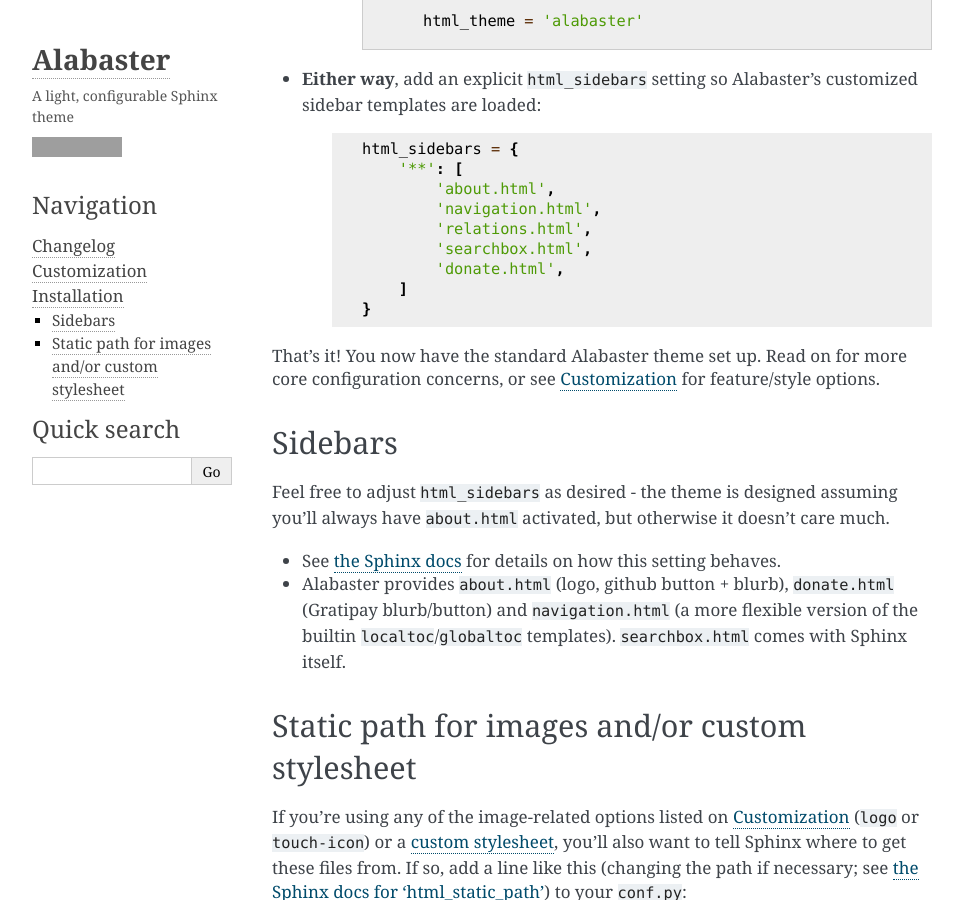
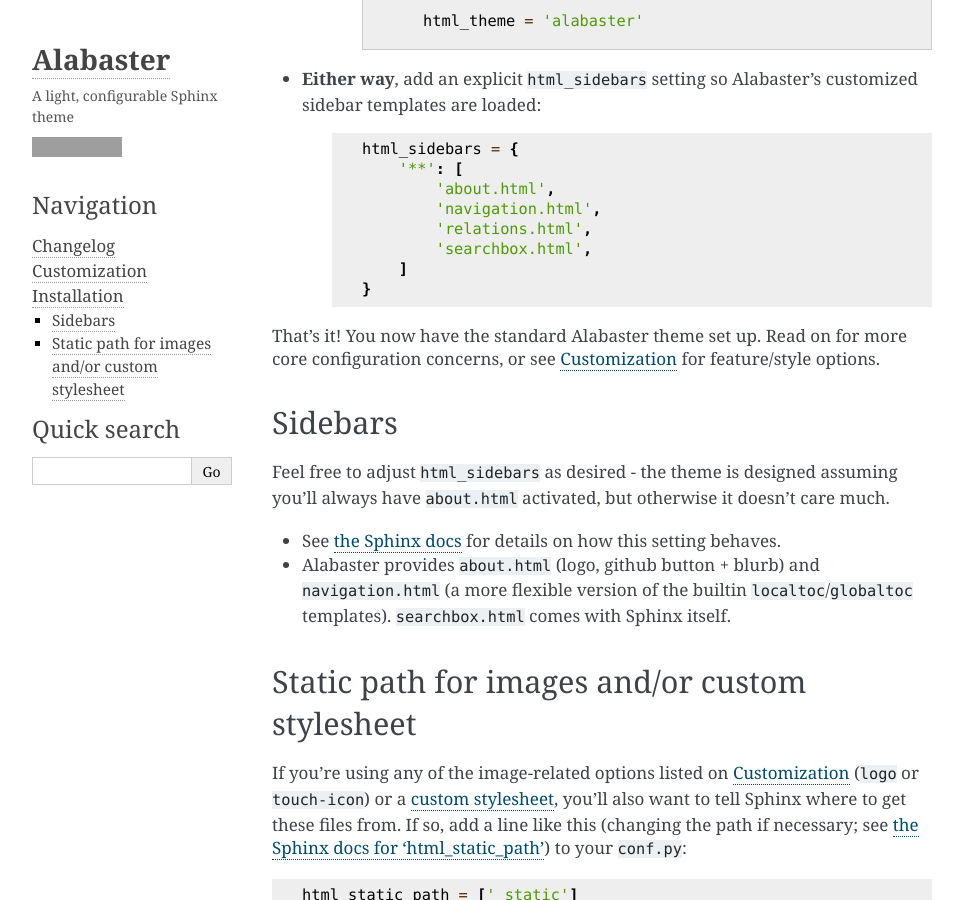
Before and after one commit to sphinx-doc/alabaster, a Sphinx documentation site: the page built from docs/installation.rst, in a window 1280 px wide and 900 px high, scrolled down 813 px. Shown: the whole window, without its empty margins (148-1111 px from the left). Built offline with Sphinx 7.4.7, drawn with Linux system fonts in a browser that asks for light colours; grey boxes are pictures that could not be loaded.

Commit message:
Remove Gratipay integration - gratipay has shut down

```diff
--- a/docs/conf.py
+++ b/docs/conf.py
@@ -19,7 +19,6 @@ html_sidebars = {
         'navigation.html',
         'relations.html',
         'searchbox.html',
-        'donate.html',
     ]
 }
 html_theme_options = {
--- a/docs/installation.rst
+++ b/docs/installation.rst
@@ -48,7 +48,6 @@ The bare minimum required to install Alabaster is as follows:
                 'navigation.html',
                 'relations.html',
                 'searchbox.html',
-                'donate.html',
             ]
         }
 
@@ -67,9 +66,9 @@ care much.
 * See `the Sphinx docs
   <http://sphinx-doc.org/config.html#confval-html_sidebars>`_ for details on
   how this setting behaves.
-* Alabaster provides ``about.html`` (logo, github button + blurb),
-  ``donate.html`` (Gratipay blurb/button) and ``navigation.html`` (a more
-  flexible version of the builtin ``localtoc``/``globaltoc`` templates).
+* Alabaster provides ``about.html`` (logo, github button + blurb) and
+  ``navigation.html`` (a more flexible version of the builtin
+  ``localtoc``/``globaltoc`` templates).
   ``searchbox.html`` comes with Sphinx itself.
 
 
```
Also changed, not shown: docs/customization.rst (+0 -8 lines), 2 other files.
